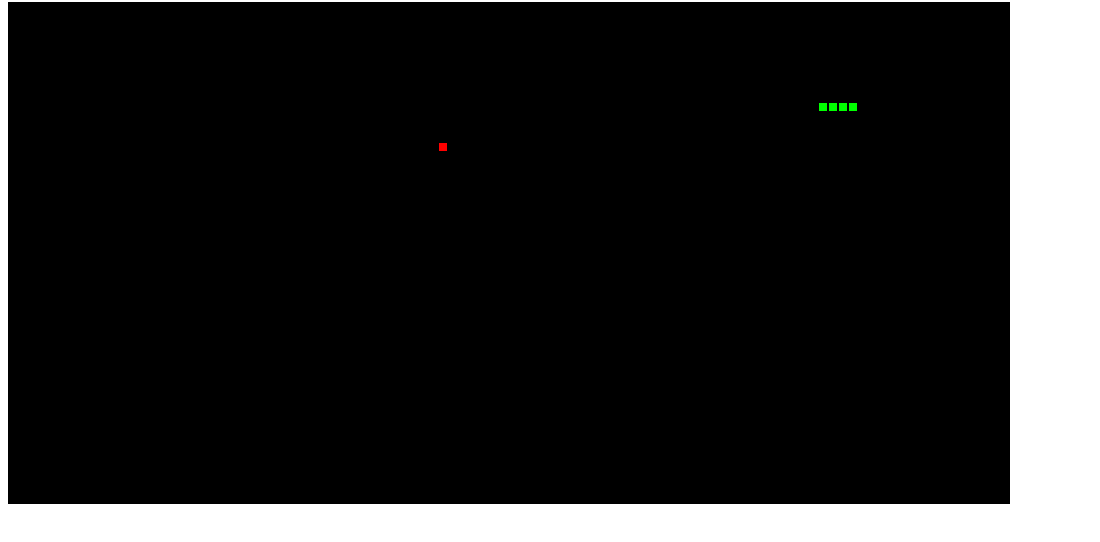
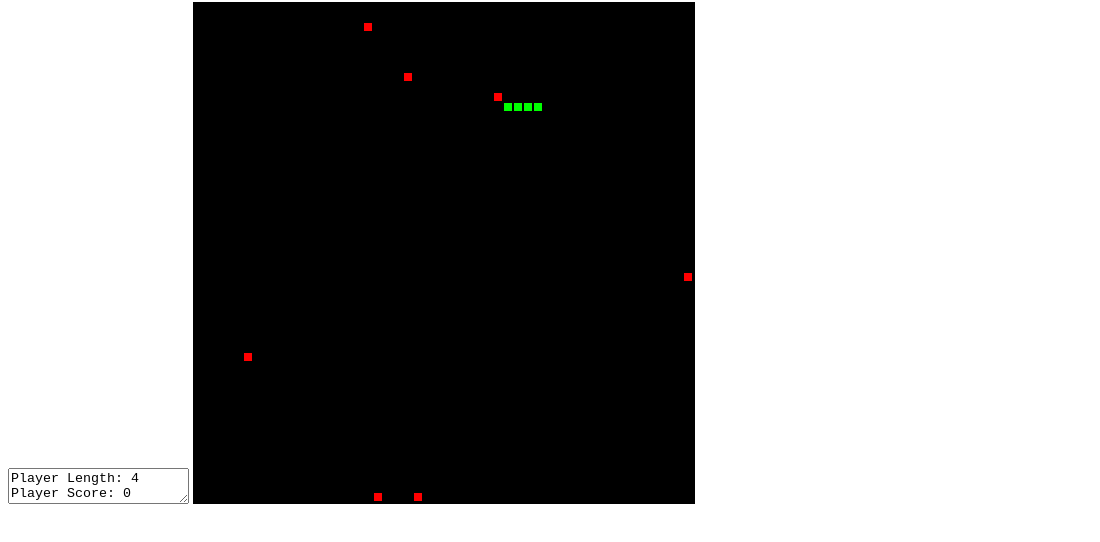
Before and after one commit to SeanDarsie/Snakes_it_had_to_be_snakes, an Electron app: page index.html in a window 1100 px wide. Shown: the part 78-620 px from the top of the page. Drawn offline with Linux system fonts and the light colour scheme.

Commit message:
score + length + increasing speed

```diff
--- a/index.html
+++ b/index.html
@@ -6,8 +6,10 @@
   </head>
   <body>
     <h1>Snakes it had to be Snakes!</h1>
-    <canvas id="snakeCanvas" width="1000" height="500" style="border:1px solid #000000;"></canvas>
+    <textarea id="snakeLength"></textarea>
+    <canvas id="snakeCanvas" width="500" height="500" style="border:1px solid #000000;"></canvas>
     <script src="./snakes.js"></script>
+
     <!-- All of the Node.js APIs are available in this renderer process. -->
     <!-- We are using Node.js <script>document.write(process.versions.node)</script>,
     Chromium <script>document.write(process.versions.chrome)</script>,
--- a/snakes.js
+++ b/snakes.js
@@ -2,15 +2,17 @@ var KEYLEFT = 37;
 var KEYDOWN = 38;
 var KEYRIGHT = 39;
 var KEYUP = 40;
+var speed = 15;
 
 var player = class player {
-    constructor(posx, posy, tail, alive, dirx, diry) {
+    constructor(posx, posy, tail, alive, dirx, diry, score) {
         this.tail = tail;
         this.alive = alive;
         this.dirx = dirx;
         this.diry = diry;
         this.posx = posx;
         this.posy = posy;
+        this.score = score;
     }
 }
 
@@ -21,18 +23,19 @@ class food {
     }
 }
 
-var player = new player(10,10,4,true,1,0);
+var player = new player(10,10,4,true,1,0, 0);
 var gridSize = 10;
-var tileCount =100;
+var tileCount =50;
 var foods = [];
 var foodSpawn = 0;
 var trail = [];
 
 window.onload=function() {
+    trailLength = document.getElementById("snakeLength");
     canvas = document.getElementById("snakeCanvas");
     context=canvas.getContext("2d");
     document.addEventListener("keydown",keyPush);
-    setInterval(game,1000/15);
+    setInterval(game,1000/speed);
 }
 
 function game() {
@@ -55,7 +58,7 @@ function game() {
     context.fillRect(0,0,canvas.width, canvas.height);
     foodSpawn += 1;
     // console.log(foodSpawn);
-    if (foodSpawn >= 30) {
+    if (foodSpawn >= 10) {
         foods.push({x: Math.floor(Math.random() * tileCount), y: Math.floor(Math.random() * tileCount)});
         foodSpawn = 0;
     }
@@ -63,8 +66,9 @@ function game() {
     context.fillStyle="lime";
     for (var i = 0; i < trail.length; i++) {
         context.fillRect(trail[i].x*gridSize, trail[i].y*gridSize, gridSize - 2, gridSize - 2);
-        if (trail[i].x== player.posx && trail[i].y == player.posy) {
+        if (trail[i].x == player.posx && trail[i].y == player.posy) {
             player.tail = 4;
+            player.score = 0;
         }
     }
     trail.push({x: player.posx, y: player.posy});
@@ -79,8 +83,17 @@ function game() {
         if (foods[i].x == player.posx && foods[i].y == player.posy) {
             player.tail += 1;
             foods.splice(i,1);
+            player.score += 5;
+            if (player.score % 50 == 0) {
+                speed += 1;
+                setInterval(game,1000/speed);
+
+            }
         }
     }
+    trailLength.value = "Player Length: " + player.tail +
+    "\nPlayer Score: " + player.score +
+    "\nSpeed: " + speed;
     // console.log("game running");
 
 }
@@ -101,7 +114,7 @@ function keyPush(e) {
             player.diry =- 1;
             break;
         case KEYRIGHT:
-            if (player.dirx == -11) {
+            if (player.dirx == -1) {
                 break;
             }
             player.dirx = 1;
```
